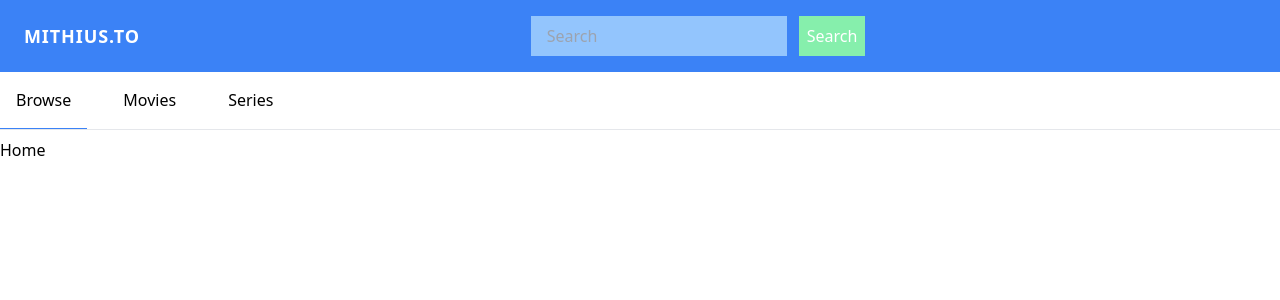
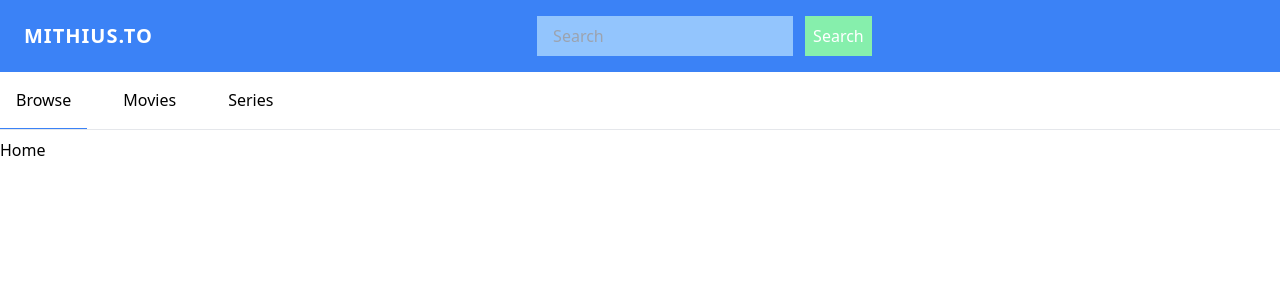
Before and after one commit to lilmithi/Mithius.to, a Flask app: page / in a window 1280 px wide. Shown: the top 300 px of the page. Run offline with Flask 2, Linux system fonts and the light colour scheme.

Commit message:
style:Change navbar title's size from lg to xl

```diff
--- a/app/static/src/output.css
+++ b/app/static/src/output.css
@@ -613,6 +613,11 @@ video {
   line-height: 1.75rem;
 }
 
+.text-xl {
+  font-size: 1.25rem;
+  line-height: 1.75rem;
+}
+
 .font-bold {
   font-weight: 700;
 }
--- a/app/templates/base.html
+++ b/app/templates/base.html
@@ -15,7 +15,7 @@
       <div
         class="flex justify-between flex-wrap items-center p-4 bg-blue-500 text-white md:px-6"
       >
-        <a href="/" class="text-lg font-bold uppercase tracking-wider"
+        <a href="/" class="text-xl font-bold uppercase tracking-wider"
           >Mithius.to</a
         >
         <form class="flex lg:place-content-center lg:flex-1 gap-3 items-center">
```
